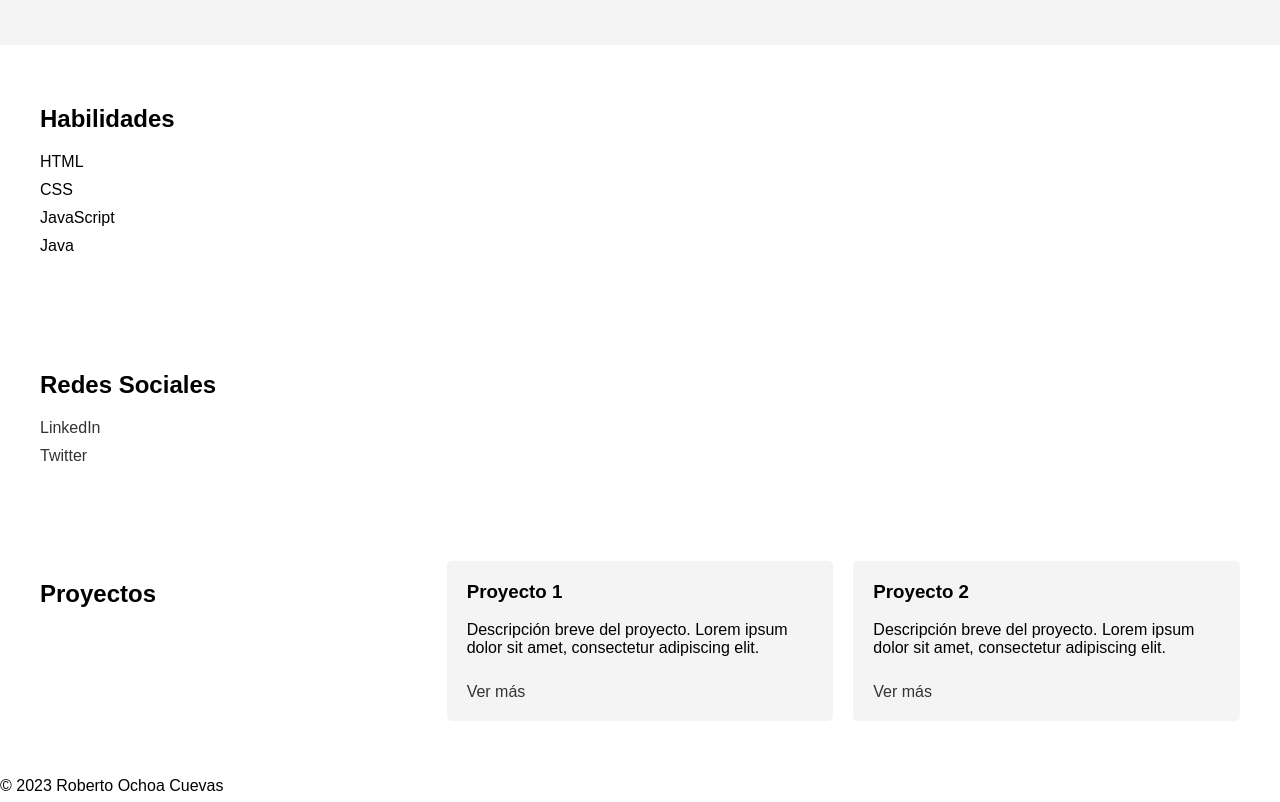
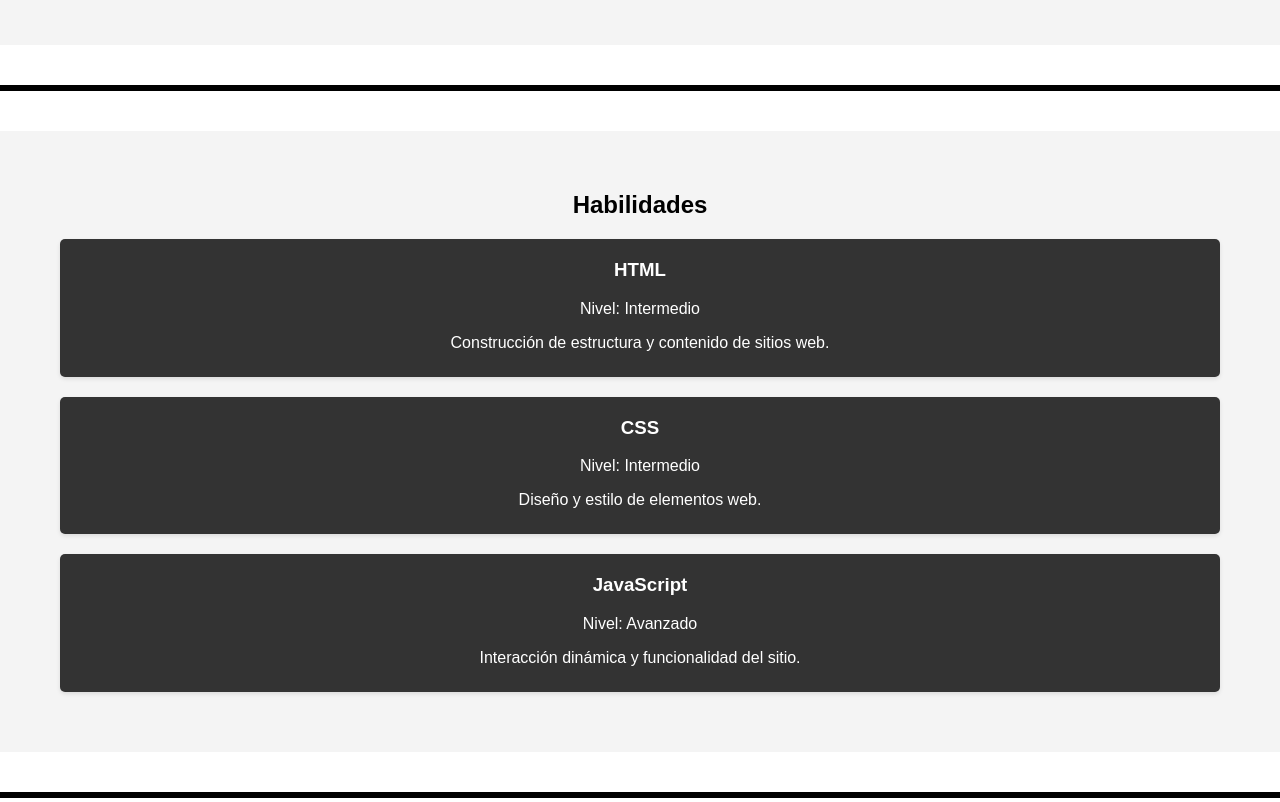
Before and after one commit to Roberto0611/portfolio, a plain HTML site: page index.html in a window 1280 px wide. Shown: the part 820-1622 px from the top of the page. Drawn offline with Linux system fonts and the light colour scheme.

Commit message:
skills section :)

```diff
--- a/index.html
+++ b/index.html
@@ -26,16 +26,30 @@
         </div>
     </section>
 
+    <hr class="divider">
+
 
     <section class="skills">
         <h2>Habilidades</h2>
-        <ul>
-            <li>HTML</li>
-            <li>CSS</li>
-            <li>JavaScript</li>
-            <li>Java</li>
-        </ul>
+        <div class="skill-card">
+            <h3>HTML</h3>
+            <p>Nivel: Intermedio</p>
+            <p>Construcción de estructura y contenido de sitios web.</p>
+        </div>
+        <div class="skill-card">
+            <h3>CSS</h3>
+            <p>Nivel: Intermedio</p>
+            <p>Diseño y estilo de elementos web.</p>
+        </div>
+        <div class="skill-card">
+            <h3>JavaScript</h3>
+            <p>Nivel: Avanzado</p>
+            <p>Interacción dinámica y funcionalidad del sitio.</p>
+        </div>
+        <!-- Agrega más habilidades en cajas similares -->
     </section>
+
+    <hr class="divider">
 
     <section class="social">
         <h2>Redes Sociales</h2>
--- a/style.css
+++ b/style.css
@@ -91,6 +91,7 @@ body {
     text-decoration: none;
 }
 
+/* SECTION ABOUT */
 .about {
     padding: 40px;
     background-color: #f4f4f4; /* Cambia el color de fondo a tu preferencia */
@@ -122,3 +123,39 @@ body {
     padding: 2px 4px;
     border-radius: 3px;
 }
+
+/* DIVIDER */
+
+.divider {
+    border: 3px solid #000000; /* Color y grosor de la línea */
+    margin: 40px 0; /* Espacio arriba y abajo de la línea */
+}
+
+/* SECTION SKILLS */
+.skills {
+    padding: 40px;
+    background-color: #f4f4f4; /* Cambia el color de fondo a tu preferencia */
+    text-align: center; /* Centra el contenido horizontalmente */
+}
+
+.skill-card {
+    background-color: #333; /* Cambia el color de fondo a uno más oscuro */
+    color: #fff; /* Cambia el color del texto a blanco */
+    padding: 20px;
+    margin: 20px;
+    border-radius: 5px;
+    box-shadow: 0px 2px 4px rgba(0, 0, 0, 0.1);
+    transition: transform 0.2s; /* Agrega una transición para la animación */
+}
+
+.skill-card:hover {
+    transform: scale(1.05); /* Escala aumentada en el estado de hover */
+}
+
+.skill-card h3 {
+    margin-top: 0;
+}
+
+.skill-card p {
+    margin-bottom: 5px;
+}
```
